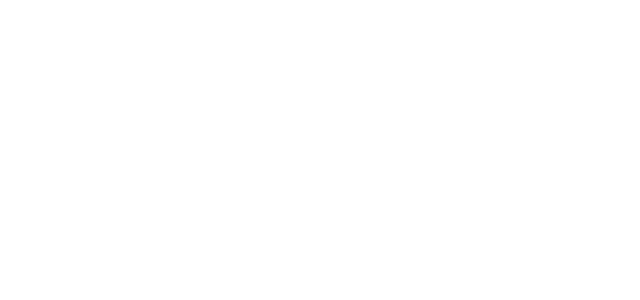
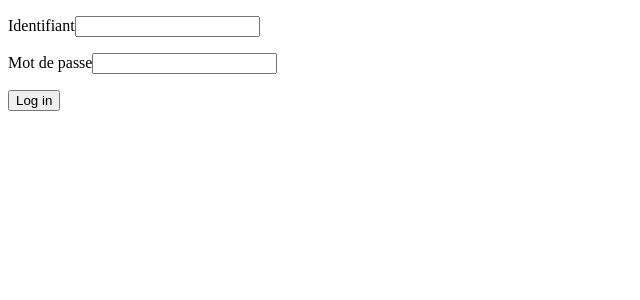
Before and after one commit to yatho/angular-crm-sept, an Angular app: page / in a window 1280 px wide. Shown: the top 300 px of the page, without its empty margins (0-640 px from the left). Built offline with nearby package versions, Linux system fonts and the light colour scheme.

Commit message:
Login part 1

```diff
--- a/package.json
+++ b/package.json
@@ -28,6 +28,7 @@
     "@angular/forms": "^20.3.0",
     "@angular/platform-browser": "^20.3.0",
     "@angular/router": "^20.3.0",
+    "prettier": "^3.6.2",
     "rxjs": "~7.8.0",
     "tslib": "^2.3.0",
     "zone.js": "~0.15.0"
--- a/src/app/app.html
+++ b/src/app/app.html
@@ -1 +1,3 @@
 <router-outlet />
+
+<crm-login />
--- a/src/app/app.ts
+++ b/src/app/app.ts
@@ -1,9 +1,10 @@
 import { Component, signal } from '@angular/core';
 import { RouterOutlet } from '@angular/router';
+import { Login } from "./login/login";
 
 @Component({
   selector: 'crm-root',
-  imports: [RouterOutlet],
+  imports: [RouterOutlet, Login],
   templateUrl: './app.html',
   styleUrl: './app.scss'
 })
--- /dev/null
+++ b/src/app/login/login.html
@@ -0,0 +1,37 @@
+<div class="login-form-container">
+  <form id="login-form" [formGroup]="loginForm" (submit)="submit()">
+    <p>
+      <label for="login">Identifiant</label>
+      <input id="login" type="text" formControlName="login" />
+      @if (
+        (loginForm.controls.login.touched || loginForm.controls.login.dirty) &&
+        loginForm.controls.login.errors
+      ) {
+        <span class="help-block">
+          @if (loginForm.controls.login.errors['required']) {
+            <span> Enter your login </span>
+          } @else if (loginForm.controls.login.errors['minlength']) {
+            <span> The login must have a minimum of 3 characters. </span>
+          }
+        </span>
+      }
+    </p>
+    <p>
+      <label for="password">Mot de passe</label>
+      <input id="password" type="password" formControlName="password" />
+      @if (
+        (loginForm.controls.password.touched || loginForm.controls.password.dirty) &&
+        loginForm.controls.password.errors
+      ) {
+        <span class="help-block">
+          @if (loginForm.controls.password.errors['required']) {
+            <span> Enter your password </span>
+          } @else if (loginForm.controls.password.errors['checkPassword']) {
+            <span> The password must have a minimum of 5 characters. </span>
+          }
+        </span>
+      }
+    </p>
+    <button type="submit">Log in</button>
+  </form>
+</div>
--- /dev/null
+++ b/src/app/login/login.ts
@@ -0,0 +1,33 @@
+import { Component } from '@angular/core';
+import { AbstractControl, FormControl, FormGroup, ReactiveFormsModule, ValidationErrors, Validators } from '@angular/forms';
+
+function checkPassword(c: AbstractControl): ValidationErrors | null {
+  if (c.value.length < 5) {
+    return {
+      checkPassword: 'Error : password is less than 5 characters'
+    };
+  }
+  return null;
+}
+
+@Component({
+  selector: 'crm-login',
+  imports: [ReactiveFormsModule],
+  templateUrl: './login.html',
+  styleUrl: './login.scss'
+})
+export class Login {
+  protected loginForm = new FormGroup({
+    login: new FormControl('', [Validators.required, Validators.minLength(3)]),
+    password: new FormControl('', {
+      validators: [
+        Validators.required,
+        checkPassword
+      ]
+    })
+  });
+
+  protected submit() {
+    console.log(this.loginForm.controls.password.errors);
+  }
+}
```
Also changed, not shown: src/app/login/login.scss (added), 2 other files (tests, documents, lock files or other folders).
